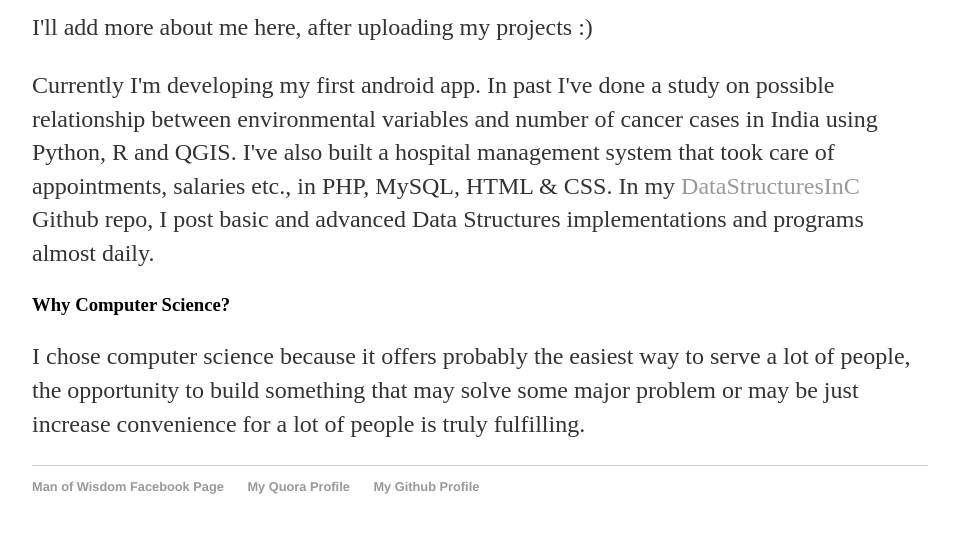
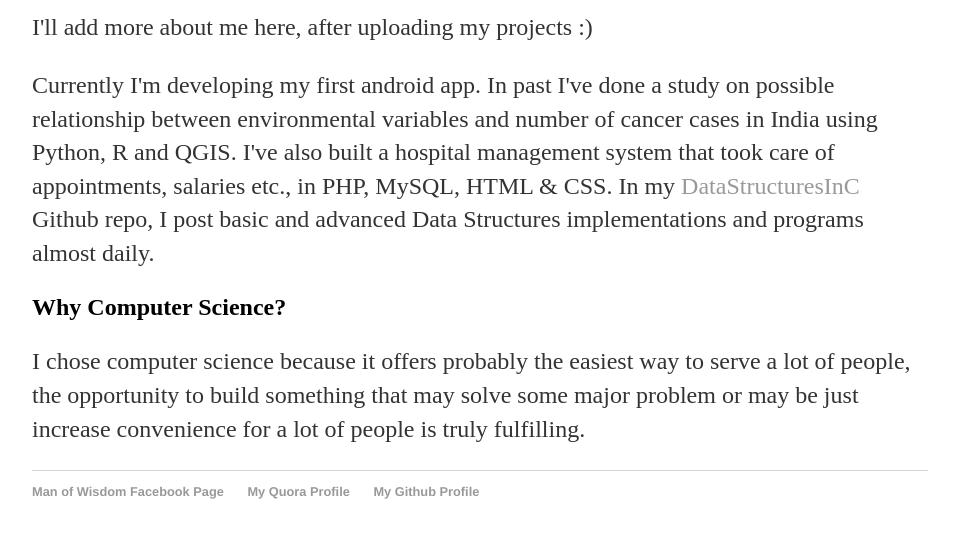
Before and after one commit to manofwisdom/manofwisdom.github.io, a plain HTML site: page about/index.html in a window 1280 px wide. Shown: the part 186-724 px from the top of the page, without its empty margins (160-1119 px from the left). Drawn offline with Linux system fonts and the light colour scheme.

Commit message:
Update index.html

```diff
--- a/about/index.html
+++ b/about/index.html
@@ -30,7 +30,7 @@
       			I've also built a hospital management system that took care of appointments, salaries etc., in PHP, MySQL, HTML & CSS.
       			In my <a href="https://github.com/manofwisdom/DataStructuresC/"> DataStructuresInC </a> Github repo, I post basic and
       			advanced Data Structures implementations and programs almost daily.</p>
-      			<h3> Why Computer Science?</h3>
+      			<h2> Why Computer Science?</h2>
       			<p> I chose computer science because it offers probably the easiest way to serve a lot of people,
       			the opportunity to build something that may solve some major problem or may be just increase convenience for
       			a lot of people is truly fulfilling.
```
